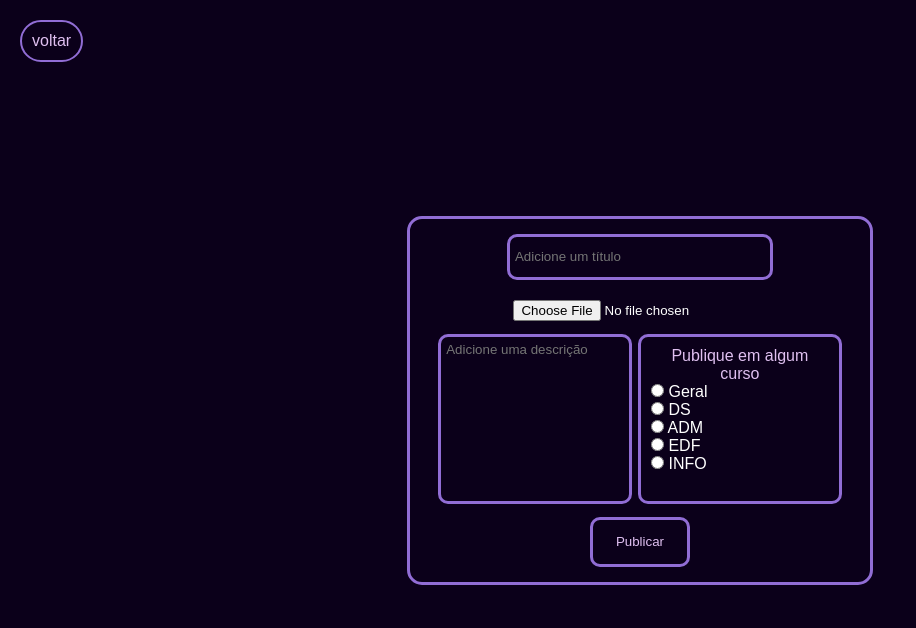
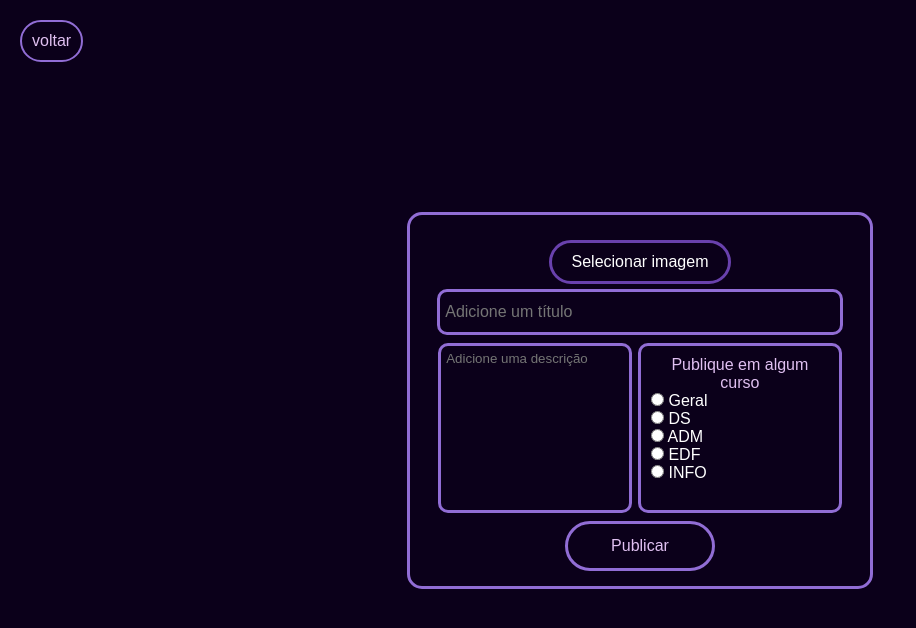
Before and after one commit to DanielC-007/Tecfor, a PHP site: page /posts/index.php in a window 1280 px wide. Shown: the top 628 px of the page, without its empty margins (0-916 px from the left). Run offline with PHP 8.4, Linux system fonts and the light colour scheme; the visitor is signed in with stand-in values (Sample User, id 1); data comes from the database, SQL or seed files in the repository; data that the repository does not hold is empty.

Commit message:
post style update

```diff
--- a/assets/styles/post.css
+++ b/assets/styles/post.css
@@ -52,10 +52,18 @@ form {
   border: solid 3px #916dd5;
   padding: 15px;
   text-align: center;
+  display: flex;
+  justify-content: space-between;
+  align-items: center;
+}
+
+.boxes{
+  display: block;
 }
 
 input{
   color: var(--corTexto);
+  font-size: 16px;
 }
 
 p{
@@ -68,7 +76,7 @@ label{
 
 .box2 {
   display: flex;
-  margin: 10px;
+  margin: 5px 10px;
 }
 
 .box2 .box22 {
@@ -89,7 +97,8 @@ label{
 }
 
 .box1 {
-  margin: 10px;
+  margin: 5px 10px;
+  padding: 0 10px;
   display: flex;
   flex-direction: column;
   align-items: center;
@@ -113,7 +122,7 @@ textarea {
 
 input[type="text"] {
   height: 30px;
-  width: 250px;
+  width: 100%;
 }
 
 textarea {
@@ -124,21 +133,33 @@ textarea {
   color: var(--corTexto);
 }
 
-input[type=file] {
-  margin-top: 10px;
-}
-
 .submit {
   background-color: transparent;
   padding: 5px;
   color: var(--cor1);
   border: solid 3px #916dd5;
-  border-radius: 10px;
+  border-radius: 50px;
   height: 50px;
-  width: 100px;
+  width: 150px;
+  font-size: 16px;
 }
 
 .submit:hover {
   background-color: #916dd5;
   cursor: pointer;
 }
+
+.custom-file-label {
+  padding: 10px 20px;
+  background-color: transparent;
+  border: solid 3px #6941ad;
+  color: var(--corTexto);
+  cursor: pointer;
+  border-radius: 50px;
+  font-size: 16px;
+  margin: 5px 0;
+}
+
+.custom-file-label:hover {
+  background-color: #6941ad;
+}
--- a/pages/sobre_nos.php
+++ b/pages/sobre_nos.php
@@ -12,7 +12,9 @@
 <body>
 <header>
         <div>
-            <img src="../src/imgs/icon.png">
+            <a href="../index.php">
+                <img src="../src/imgs/icon.png">
+            </a>
             <h4>Tecfor</h4>
         </div>
         <div>
--- a/php/header.php
+++ b/php/header.php
@@ -4,7 +4,9 @@
         <button onclick="navOpenClose()">
             <img id="hamburger" src="../src/imgs/hamburgerDark.png" />
         </button>
-        <img id="icon" src="../src/imgs/icon.png" />
+        <a href="../pages/home.php">
+            <img id="icon" src="../src/imgs/icon.png" />
+        </a>
         <button onclick="infoUserOpenClose()">
         <?php if (!empty($aluno['foto_perfil'])): ?>
             <img class="imgUser" src="../posts/<?php echo htmlspecialchars($aluno['foto_perfil']); ?>">
--- a/posts/ADM.php
+++ b/posts/ADM.php
@@ -27,9 +27,9 @@ $sql_query = $connect->query("
                 <div class="postInfo">
                     <img class="imgUser" src="<?php echo htmlspecialchars($arquivo['foto_perfil']) ? htmlspecialchars($arquivo['foto_perfil']) : '../src/imgs/userDefault.png'; ?>">
                     <div>
-                        <p><?php echo htmlspecialchars($arquivo['nome_aluno']); ?></p>
-                        <p><?php echo date("d/m/Y", strtotime($arquivo['data_uploaded'])); ?></p>
-                        <p><?php echo htmlspecialchars($arquivo['ip_selecionado']); ?></p>
+                        <h4><?php echo htmlspecialchars($arquivo['nome_aluno']); ?></h4>
+                        <h6><?php echo date("d/m/Y", strtotime($arquivo['data_uploaded'])); ?></h6>
+                        <h5><?php echo htmlspecialchars($arquivo['ip_selecionado']); ?></h5>
                     </div>
                 </div>
                 <div class="titDesc">
--- a/posts/DS.php
+++ b/posts/DS.php
@@ -27,9 +27,9 @@ $sql_query = $connect->query("
                 <div class="postInfo">
                     <img class="imgUser" src="<?php echo htmlspecialchars($arquivo['foto_perfil']) ? htmlspecialchars($arquivo['foto_perfil']) : '../src/imgs/userDefault.png'; ?>">
                     <div>
-                        <p><?php echo htmlspecialchars($arquivo['nome_aluno']); ?></p>
-                        <p><?php echo date("d/m/Y", strtotime($arquivo['data_uploaded'])); ?></p>
-                        <p><?php echo htmlspecialchars($arquivo['ip_selecionado']); ?></p>
+                        <h4><?php echo htmlspecialchars($arquivo['nome_aluno']); ?></h4>
+                        <h6><?php echo date("d/m/Y", strtotime($arquivo['data_uploaded'])); ?></h6>
+                        <h5><?php echo htmlspecialchars($arquivo['ip_selecionado']); ?></h5>
                     </div>
                 </div>
                 <div class="titDesc">
--- a/posts/EDF.php
+++ b/posts/EDF.php
@@ -27,9 +27,9 @@ $sql_query = $connect->query("
                 <div class="postInfo">
                     <img class="imgUser" src="<?php echo htmlspecialchars($arquivo['foto_perfil']) ? htmlspecialchars($arquivo['foto_perfil']) : '../src/imgs/userDefault.png'; ?>">
                     <div>
-                        <p><?php echo htmlspecialchars($arquivo['nome_aluno']); ?></p>
-                        <p><?php echo date("d/m/Y", strtotime($arquivo['data_uploaded'])); ?></p>
-                        <p><?php echo htmlspecialchars($arquivo['ip_selecionado']); ?></p>
+                        <h4><?php echo htmlspecialchars($arquivo['nome_aluno']); ?></h4>
+                        <h6><?php echo date("d/m/Y", strtotime($arquivo['data_uploaded'])); ?></h6>
+                        <h5><?php echo htmlspecialchars($arquivo['ip_selecionado']); ?></h5>
                     </div>
                 </div>
                 <div class="titDesc">
--- a/posts/Geral.php
+++ b/posts/Geral.php
@@ -27,9 +27,9 @@ $sql_query = $connect->query("
                 <div class="postInfo">
                     <img class="imgUser" src="<?php echo htmlspecialchars($arquivo['foto_perfil']) ? htmlspecialchars($arquivo['foto_perfil']) : '../src/imgs/userDefault.png'; ?>">
                     <div>
-                        <p><?php echo htmlspecialchars($arquivo['nome_aluno']); ?></p>
-                        <p><?php echo date("d/m/Y", strtotime($arquivo['data_uploaded'])); ?></p>
-                        <p><?php echo htmlspecialchars($arquivo['ip_selecionado']); ?></p>
+                        <h4><?php echo htmlspecialchars($arquivo['nome_aluno']); ?></h4>
+                        <h6><?php echo date("d/m/Y", strtotime($arquivo['data_uploaded'])); ?></h6>
+                        <h5><?php echo htmlspecialchars($arquivo['ip_selecionado']); ?></h5>
                     </div>
                 </div>
                 <div class="titDesc">
--- a/posts/INFO.php
+++ b/posts/INFO.php
@@ -27,9 +27,9 @@ $sql_query = $connect->query("
                 <div class="postInfo">
                     <img class="imgUser" src="<?php echo htmlspecialchars($arquivo['foto_perfil']) ? htmlspecialchars($arquivo['foto_perfil']) : '../src/imgs/userDefault.png'; ?>">
                     <div>
-                        <p><?php echo htmlspecialchars($arquivo['nome_aluno']); ?></p>
-                        <p><?php echo date("d/m/Y", strtotime($arquivo['data_uploaded'])); ?></p>
-                        <p><?php echo htmlspecialchars($arquivo['ip_selecionado']); ?></p>
+                        <h4><?php echo htmlspecialchars($arquivo['nome_aluno']); ?></h4>
+                        <h6><?php echo date("d/m/Y", strtotime($arquivo['data_uploaded'])); ?></h6>
+                        <h5><?php echo htmlspecialchars($arquivo['ip_selecionado']); ?></h5>
                     </div>
                 </div>
                 <div class="titDesc">
--- a/posts/arquivos_publicados.php
+++ b/posts/arquivos_publicados.php
@@ -26,9 +26,9 @@ $sql_query = $connect->query("
                 <div class="postInfo">
                     <img class="imgUser" src="<?php echo htmlspecialchars($arquivo['foto_perfil']) ? htmlspecialchars($arquivo['foto_perfil']) : '../src/imgs/userDefault.png'; ?>">
                     <div>
-                        <p><?php echo htmlspecialchars($arquivo['nome_aluno']); ?></p>
-                        <p><?php echo date("d/m/Y", strtotime($arquivo['data_uploaded'])); ?></p>
-                        <p><?php echo htmlspecialchars($arquivo['ip_selecionado']); ?></p>
+                        <h4><?php echo htmlspecialchars($arquivo['nome_aluno']); ?></h4>
+                        <h6><?php echo date("d/m/Y", strtotime($arquivo['data_uploaded'])); ?></h6>
+                        <h5><?php echo htmlspecialchars($arquivo['ip_selecionado']); ?></h5>
                     </div>
                 </div>
                 <div class="titDesc">
--- a/posts/index.php
+++ b/posts/index.php
@@ -78,6 +78,7 @@ $sql_query = $connect->query("SELECT * FROM arquivos") or die($connect->error);
 
 <!DOCTYPE html>
 <html lang="pt-br">
+
 <head>
     <meta charset="UTF-8">
     <meta http-equiv="X-UA-Compatible" content="IE=edge">
@@ -87,14 +88,18 @@ $sql_query = $connect->query("SELECT * FROM arquivos") or die($connect->error);
     <script src="../assets/scripts/script.js" defer></script>
     <title>Upload</title>
 </head>
+
 <body>
     <a href="../pages/home.php" class="back">voltar</a>
     <main class="container">
         <form method="POST" enctype="multipart/form-data" action="">
+            <img id="preview" alt="Pré-visualização da imagem" style="display: none;">
+            <div class="boxes">
+                <div class="box1">
+                    <label for="arquivo" class="custom-file-label">Selecionar imagem</label>
+                    <input name="arquivo[]" id="arquivo" type="file" onchange="previewImage(event)"
+                        style="display: none;">
                     <input type="text" name="titulo" id="titulo" required placeholder="Adicione um título">
-            <div class="box1">
-                <img id="preview" alt="Pré-visualização da imagem" style="display: none;">
-                <input name="arquivo[]" type="file" onchange="previewImage(event)">
                 </div>
                 <div class="box2">
                     <textarea name="comentario" id="comentario" placeholder="Adicione uma descrição"></textarea><br>
@@ -110,13 +115,13 @@ $sql_query = $connect->query("SELECT * FROM arquivos") or die($connect->error);
                     </div>
                 </div>
                 <button name="upload" type="submit" class="submit">Publicar</button>
+            </div>
         </form>
     </main>
     <script>
     function previewImage(event) {
         const preview = document.getElementById('preview');
         const file = event.target.files[0];
-
         if (file) {
             const reader = new FileReader();
             reader.onload = function(e) {
@@ -131,4 +136,5 @@ $sql_query = $connect->query("SELECT * FROM arquivos") or die($connect->error);
     }
     </script>
 </body>
+
 </html>
```
Also changed, not shown: assets/styles/style.css (+0 -31 lines), posts/arquivos/672915bc2d72b.jpg (deleted), posts/arquivos/67324e0ae2bc3.jpg (deleted), posts/arquivos/67325333a7c92.jpg (deleted), posts/arquivos/67325b0f5c5c8.jpg (deleted), posts/arquivos/67325c0e579f0.jpg (deleted), src/fotos_perfil/67324ffc2db0d.jpg (deleted), src/fotos_perfil/67325e8b7583a.jpg (deleted). Lines whose indentation alone changed are shown as unchanged.
